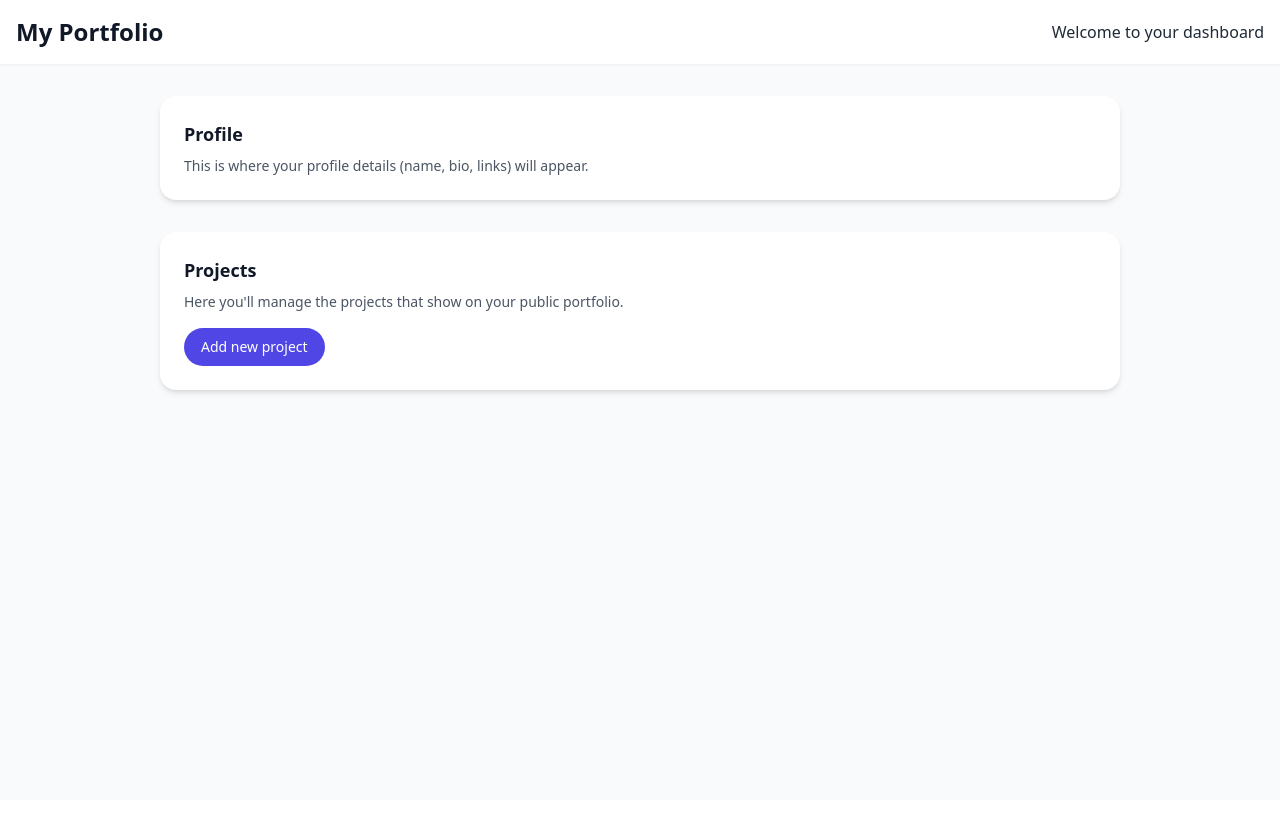
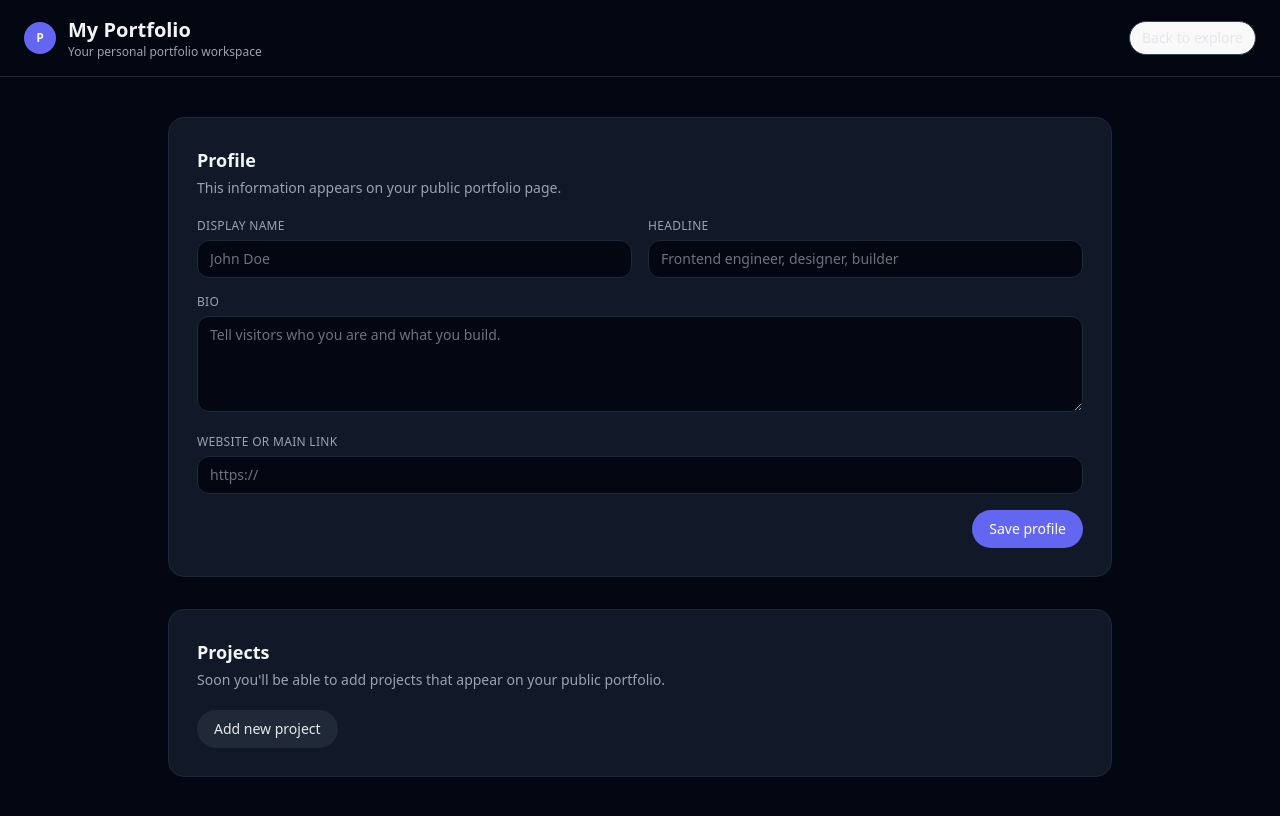
Before and after one commit to ionut-bujor/Portiva, a React app in the folder Frontend/: page /dashboard in a window 1280 px wide. Built offline with nearby package versions, Linux system fonts and the light colour scheme; the HTML template or start-up script is replaced by a standard one.

Commit message:
Changed the design so that its darker and also added a back to homepage button and input boxes for the user for portfolios

```diff
--- a/Frontend/src/pages/Dashboard.tsx
+++ b/Frontend/src/pages/Dashboard.tsx
@@ -1,31 +1,134 @@
-import React from "react";
+import React, { useState } from "react";
+import { useNavigate } from "react-router-dom";
 
 const Dashboard: React.FC = () => {
+  const navigate = useNavigate();
   const username = localStorage.getItem("authUsername");
 
+  const [displayName, setDisplayName] = useState(username || "");
+  const [headline, setHeadline] = useState("");
+  const [bio, setBio] = useState("");
+  const [website, setWebsite] = useState("");
+  const [saving, setSaving] = useState(false);
+  const [savedMessage, setSavedMessage] = useState<string | null>(null);
+
+  const handleSaveProfile = (e: React.FormEvent) => {
+    e.preventDefault();
+    setSaving(true);
+    setSavedMessage(null);
+
+    // Placeholder for future backend call
+    setTimeout(() => {
+      setSaving(false);
+      setSavedMessage("Profile saved (not yet persisted to backend).");
+    }, 500);
+  };
+
   return (
-      <div className="min-h-screen w-screen bg-gray-50 font-sans">
-        <header className="bg-white shadow-sm p-4 flex justify-between items-center sticky top-0 z-50">
-          <h1 className="font-bold text-2xl text-gray-900">My Portfolio</h1>
-          <div className="text-gray-800 font-medium">
-            {username ? `Welcome back, ${username}` : "Welcome to your dashboard"}
+      <div className="min-h-screen w-screen bg-gray-950 text-gray-100 font-sans">
+        <header className="border-b border-gray-800 px-6 py-4 flex justify-between items-center sticky top-0 z-50 bg-gray-950/90 backdrop-blur">
+          <div className="flex items-center gap-3">
+            <div className="h-8 w-8 rounded-full bg-indigo-500 flex items-center justify-center text-xs font-semibold">
+              P
+            </div>
+            <div>
+              <h1 className="font-semibold text-xl">My Portfolio</h1>
+              <p className="text-xs text-gray-400">
+                {username ? `Welcome back, ${username}` : "Your personal portfolio workspace"}
+              </p>
+            </div>
           </div>
+
+          <button
+              className="px-3 py-1.5 rounded-full border border-gray-700 text-sm text-gray-200 hover:bg-gray-800 transition"
+              onClick={() => navigate("/")}
+          >
+            Back to explore
+          </button>
         </header>
 
-        <main className="p-8 grid gap-8 max-w-5xl mx-auto">
-          <section className="bg-white rounded-2xl shadow-md p-6">
-            <h2 className="text-lg font-semibold mb-2 text-gray-900">Profile</h2>
-            <p className="text-gray-600 text-sm">
-              This is where your profile details (name, bio, links) will appear.
+        <main className="p-6 md:p-10 grid gap-8 max-w-5xl mx-auto">
+          <section className="bg-gray-900 border border-gray-800 rounded-2xl p-6 md:p-7">
+            <h2 className="text-lg font-semibold mb-1">Profile</h2>
+            <p className="text-sm text-gray-400 mb-5">
+              This information appears on your public portfolio page.
             </p>
+
+            <form className="space-y-4" onSubmit={handleSaveProfile}>
+              <div className="grid md:grid-cols-2 gap-4">
+                <div>
+                  <label className="block text-xs uppercase tracking-wide text-gray-400 mb-1.5">
+                    Display name
+                  </label>
+                  <input
+                      type="text"
+                      value={displayName}
+                      onChange={(e) => setDisplayName(e.target.value)}
+                      className="w-full px-3 py-2 rounded-xl bg-gray-950 border border-gray-800 text-sm text-gray-100 placeholder-gray-500 focus:outline-none focus:ring-2 focus:ring-indigo-500 focus:border-indigo-500"
+                      placeholder="John Doe"
+                  />
+                </div>
+                <div>
+                  <label className="block text-xs uppercase tracking-wide text-gray-400 mb-1.5">
+                    Headline
+                  </label>
+                  <input
+                      type="text"
+                      value={headline}
+                      onChange={(e) => setHeadline(e.target.value)}
+                      className="w-full px-3 py-2 rounded-xl bg-gray-950 border border-gray-800 text-sm text-gray-100 placeholder-gray-500 focus:outline-none focus:ring-2 focus:ring-indigo-500 focus:border-indigo-500"
+                      placeholder="Frontend engineer, designer, builder"
+                  />
+                </div>
+              </div>
+
+              <div>
+                <label className="block text-xs uppercase tracking-wide text-gray-400 mb-1.5">
+                  Bio
+                </label>
+                <textarea
+                    value={bio}
+                    onChange={(e) => setBio(e.target.value)}
+                    className="w-full px-3 py-2 rounded-xl bg-gray-950 border border-gray-800 text-sm text-gray-100 placeholder-gray-500 focus:outline-none focus:ring-2 focus:ring-indigo-500 focus:border-indigo-500 min-h-[96px]"
+                    placeholder="Tell visitors who you are and what you build."
+                />
+              </div>
+
+              <div>
+                <label className="block text-xs uppercase tracking-wide text-gray-400 mb-1.5">
+                  Website or main link
+                </label>
+                <input
+                    type="url"
+                    value={website}
+                    onChange={(e) => setWebsite(e.target.value)}
+                    className="w-full px-3 py-2 rounded-xl bg-gray-950 border border-gray-800 text-sm text-gray-100 placeholder-gray-500 focus:outline-none focus:ring-2 focus:ring-indigo-500 focus:border-indigo-500"
+                    placeholder="https://"
+                />
+              </div>
+
+              {savedMessage && (
+                  <p className="text-xs text-emerald-400">{savedMessage}</p>
+              )}
+
+              <div className="flex justify-end">
+                <button
+                    type="submit"
+                    className="px-4 py-2 rounded-full bg-indigo-500 text-sm font-medium text-white hover:bg-indigo-400 transition disabled:opacity-60"
+                    disabled={saving}
+                >
+                  {saving ? "Saving…" : "Save profile"}
+                </button>
+              </div>
+            </form>
           </section>
 
-          <section className="bg-white rounded-2xl shadow-md p-6">
-            <h2 className="text-lg font-semibold mb-2 text-gray-900">Projects</h2>
-            <p className="text-gray-600 text-sm mb-4">
-              Here you&apos;ll manage the projects that show on your public portfolio.
+          <section className="bg-gray-900 border border-gray-800 rounded-2xl p-6 md:p-7">
+            <h2 className="text-lg font-semibold mb-1">Projects</h2>
+            <p className="text-sm text-gray-400 mb-5">
+              Soon you&apos;ll be able to add projects that appear on your public portfolio.
             </p>
-            <button className="px-4 py-2 bg-indigo-600 text-white rounded-full text-sm font-medium hover:bg-indigo-700 transition">
+            <button className="px-4 py-2 rounded-full bg-gray-800 text-sm font-medium text-gray-200 hover:bg-gray-700 transition">
               Add new project
             </button>
           </section>
```
Also changed, not shown: Frontend/src/pages/Homepage.tsx (+45 -46 lines).
